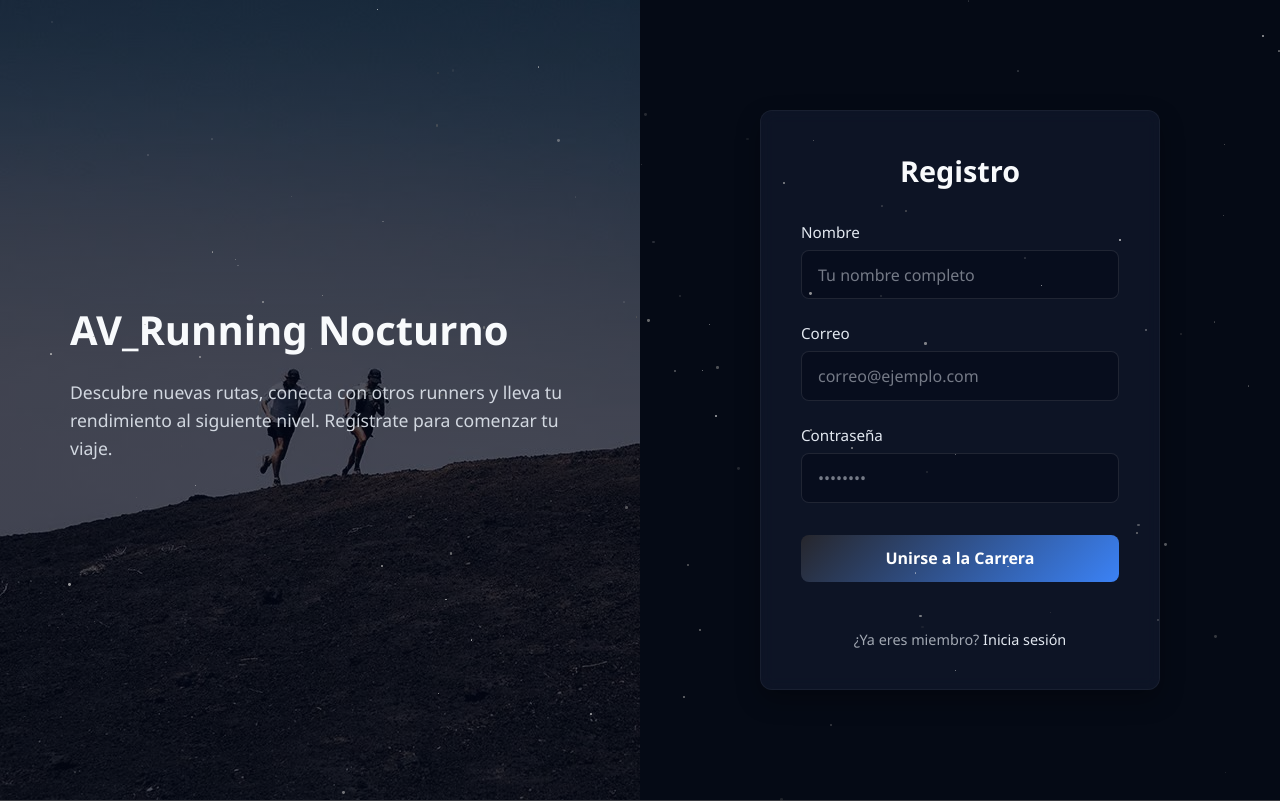
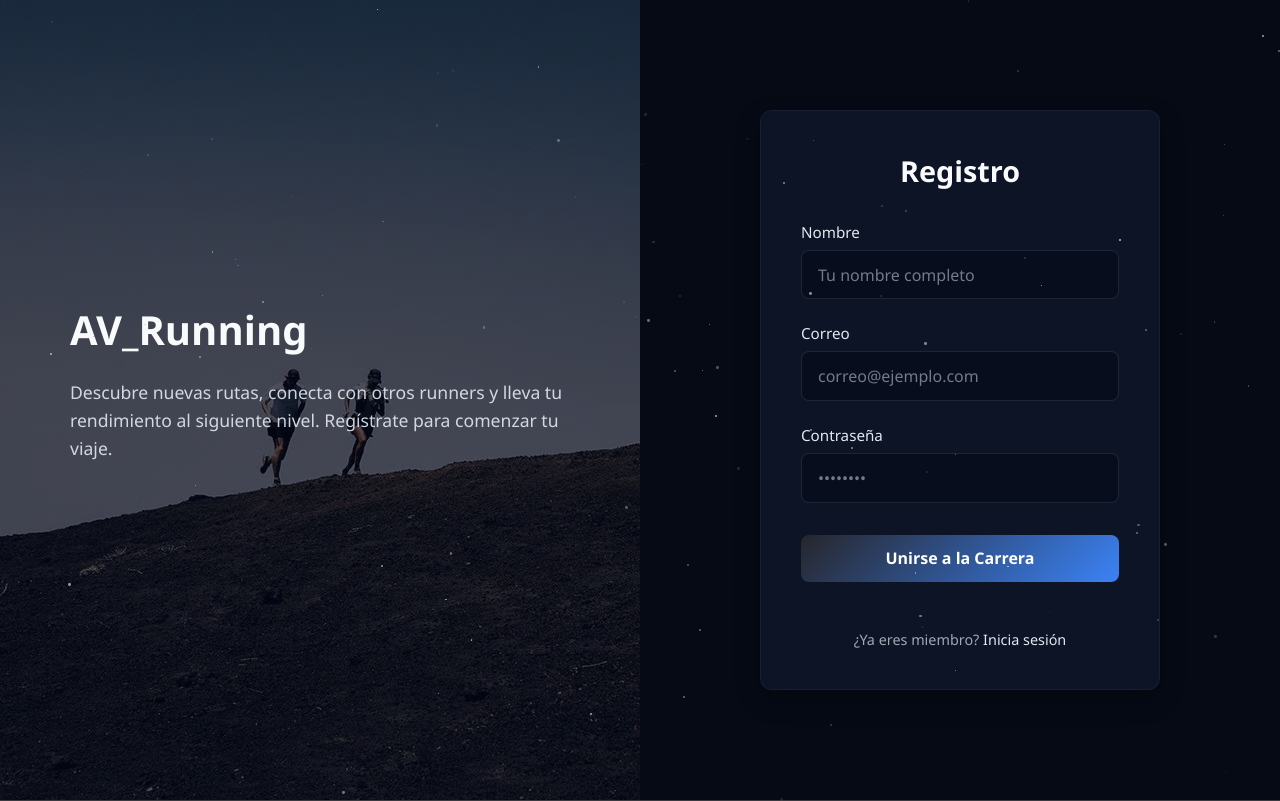
Before and after one commit to AlonsoVA/Av_Running-inte, a Django app: page /registro/ in a window 1280 px wide. Run offline with Django 5.2, Linux system fonts and the light colour scheme.

Commit message:
Cambios leves

```diff
--- a/corredores/static/estilosfinales/home.css
+++ b/corredores/static/estilosfinales/home.css
@@ -1,4 +1,4 @@
-/* Reset y Tipografía Premium */
+
 * {
     margin: 0;
     padding: 0;
--- a/corredores/templates/home.html
+++ b/corredores/templates/home.html
@@ -67,7 +67,7 @@ button {
     <section class="seccion-blog-motivacion">
         <h2>Blog de Motivación</h2>
         <div class="carrusel-motivacion">
-            <!-- Slide 1 -->
+
             <div class="slide-motivacion active">
                 <div class="contenido-slide">
                     <div class="imagen-slide">
@@ -82,7 +82,6 @@ button {
                 </div>
             </div>
 
-            <!-- Slide 2 -->
             <div class="slide-motivacion">
                 <div class="contenido-slide">
                     <div class="imagen-slide">
@@ -110,7 +109,6 @@ button {
     </section>
 
     <script>
-        // JavaScript mejorado para el carrusel
         document.addEventListener('DOMContentLoaded', function() {
             const slides = document.querySelectorAll('.slide-motivacion');
             const indicators = document.querySelectorAll('.indicador');
--- a/corredores/templates/registro.html
+++ b/corredores/templates/registro.html
@@ -213,7 +213,7 @@
 <body>
     <section class="hero-section">
         <div class="hero-content">
-            <h1 class="hero-title">AV_Running Nocturno</h1>
+            <h1 class="hero-title">AV_Running </h1>
             <p class="hero-text">Descubre nuevas rutas, conecta con otros runners y lleva tu rendimiento al siguiente nivel. Regístrate para comenzar tu viaje.</p>
         </div>
     </section>
```
